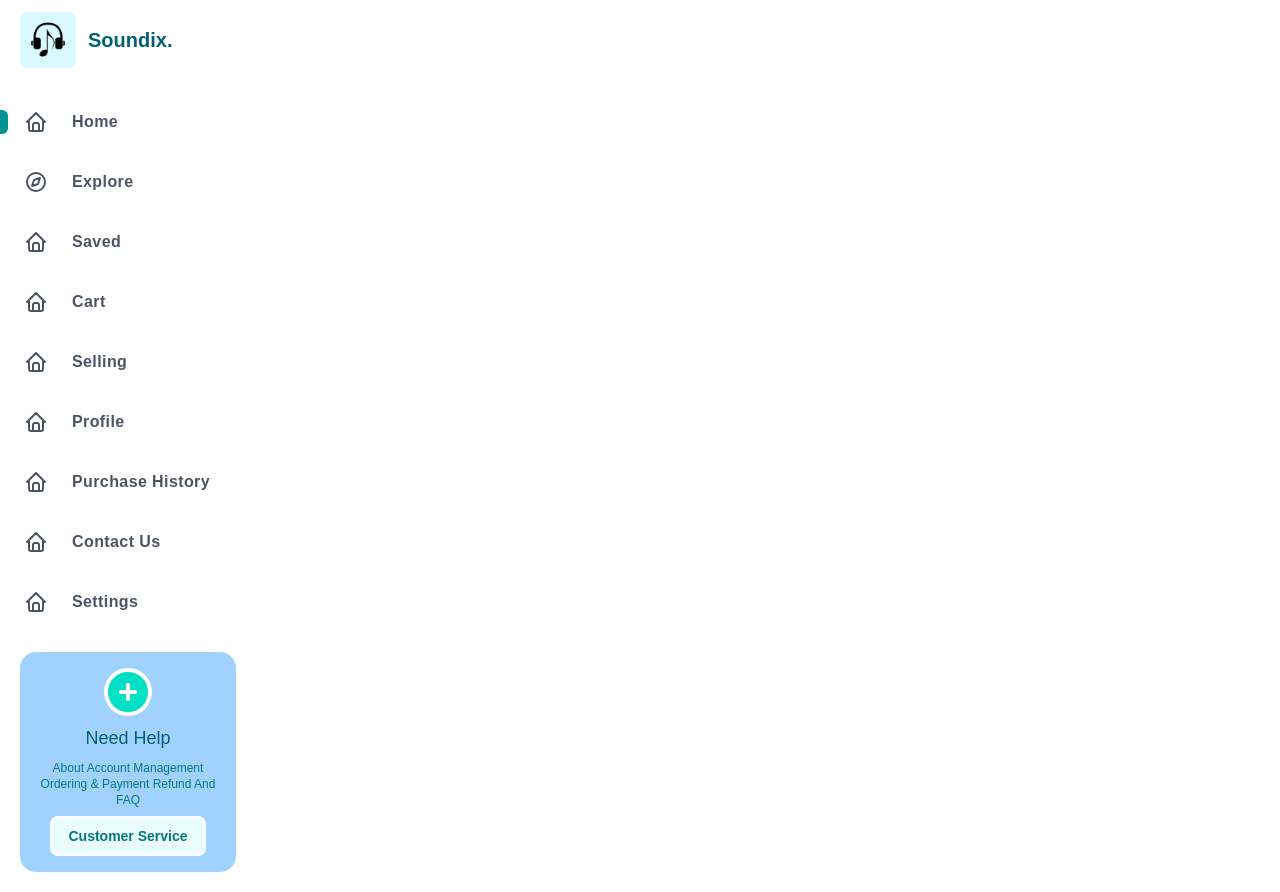
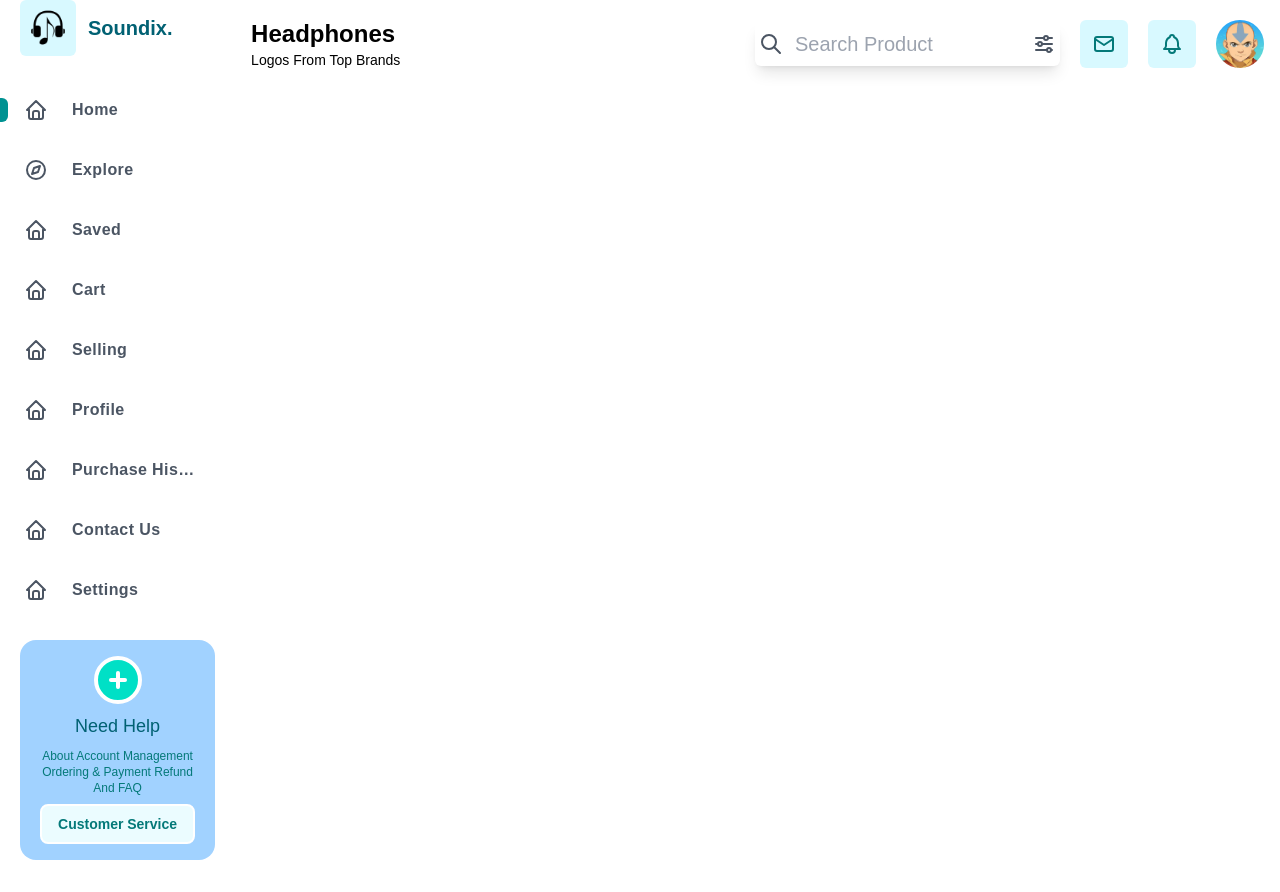
Before and after one commit to Majid-Arab/soundix-tailwind, a Next.js app: page / in a window 1280 px wide. Built offline with nearby package versions, Linux system fonts and the light colour scheme.

Commit message:
Navbar responsive styling Mobile footer Sidebar support box max width

```diff
--- a/src/app/layout.tsx
+++ b/src/app/layout.tsx
@@ -22,20 +22,19 @@ export default function RootLayout({
     <html lang="en">
       <body className="h-screen flex font-sans">
         {/* <!-- Sidebar --> */}
-        <div className="h-full w-72 xl:w-64 text-white flex-shrink-0 py-3">
+        <div className="h-full lg:w-72">
           <Sidebar />
         </div>
 
         <div className="flex flex-col w-full gap-3">
           {/* <!-- Header --> */}
-          <header className="h-16 w-full py-3">{/* <Navbar /> */}</header>
+          <nav className="h-16 w-full py-3">
+            <Navbar />
+          </nav>
 
-          <div className="flex flex-grow">
+          <div className="flex">
             {/* <!-- Main Content --> */}
-            <main className="flex-grow">
-              {/* {children} */}
-              {/* <Footer /> */}
-            </main>
+            <main className="flex-grow">{/* {children} */}</main>
 
             {/* <!-- Aside --> */}
             <aside className="h-full w-96 xl:w-[350px] flex-shrink-0">
@@ -43,6 +42,11 @@ export default function RootLayout({
             </aside>
           </div>
         </div>
+
+        {/* <!-- Footer --> */}
+        <footer className="absolute w-full bottom-0">
+          <Footer />
+        </footer>
       </body>
     </html>
   );
--- a/src/components/footer.tsx
+++ b/src/components/footer.tsx
@@ -4,7 +4,7 @@ import Avatar from "../../public/avatar.png";
 
 function Footer() {
   return (
-    <div className="flex justify-around items-center md:hidden lg:hidden">
+    <div className="flex justify-around items-center sm:block md:hidden lg:hidden">
       <button
         type="button"
         className="relative rounded-md bg-[#D8F9FF] p-3 text-[#047979] hover:text-white hover:bg-[#047979]"
--- a/src/components/navbar/Popup.tsx
+++ b/src/components/navbar/Popup.tsx
@@ -7,7 +7,6 @@ function Popup() {
   return (
     <div className="absolute inset-y-0 right-0 flex items-center justify-between gap-5 pr-2 sm:static sm:inset-auto sm:ml-6 sm:pr-0">
       <Search />
-
       <div className="relative hidden lg:flex gap-5">
         <button
           type="button"
--- a/src/components/navbar/headphoneTitle.tsx
+++ b/src/components/navbar/headphoneTitle.tsx
@@ -2,11 +2,9 @@ import React from "react";
 
 function HeadphoneTitle() {
   return (
-    <div className="flex flex-1 items-center justify-center sm:items-stretch sm:justify-start">
-      <div className="">
-        <h1 className="text-2xl font-semibold">Headphones</h1>
-        <p>Logos From Top Brands</p>
-      </div>
+    <div className="flex flex-col justify-start sm:items-stretch">
+      <h1 className="text-xl md:text-2xl font-semibold">Headphones</h1>
+      <p className="text-sm md:text-md">Logos From Top Brands</p>
     </div>
   );
 }
--- a/src/components/navbar/index.tsx
+++ b/src/components/navbar/index.tsx
@@ -1,18 +1,15 @@
 import React from "react";
-import Search from "./search";
 import HeadphoneTitle from "./headphoneTitle";
 import Popup from "./Popup";
 
 function Index() {
   return (
-    <nav>
-      <div className="mx-auto max-w-7xl  px-2">
-        <div className="relative flex h-16 items-center justify-between">
-          <HeadphoneTitle />
-          <Popup />
-        </div>
+    <div className="px-4">
+      <div className="relative flex h-16 items-center justify-between">
+        <HeadphoneTitle />
+        <Popup />
       </div>
-    </nav>
+    </div>
   );
 }
 
--- a/src/components/navbar/search.tsx
+++ b/src/components/navbar/search.tsx
@@ -1,14 +1,20 @@
+"use client";
+
 import { IconAdjustmentsHorizontal, IconSearch } from "@tabler/icons-react";
-import Image from "next/image";
-import Avatar from "../../../public/avatar.png";
-import React from "react";
+import React, { useState } from "react";
 
 function Search() {
+  const [isSearchOpen, setSearchOpen] = useState(false);
+
+  const toggleSearch = () => {
+    setSearchOpen(!isSearchOpen);
+  };
+
   return (
     <div className="relative text-gray-600 focus-within:text-gray-400">
-      <span className="absolute inset-y-0 left-0 flex items-center pl-2">
+      <span className="absolute inset-y-0 left-0 sm:right-20 flex items-center">
         <button
-          type="submit"
+          onClick={toggleSearch}
           className="p-1 focus:outline-none focus:shadow-outline"
         >
           <IconSearch stroke={2} />
@@ -17,14 +23,18 @@ function Search() {
       <input
         type="search"
         name="q"
-        className="py-2 text-xl text-white shadow-lg rounded-md pl-10 focus:outline-none focus:bg-white focus:text-gray-900"
+        className={`py-2 text-xl text-white shadow-lg rounded-md pl-10 focus:outline-none focus:bg-white focus:text-gray-900 ${
+          isSearchOpen ? "block" : "hidden lg:block"
+        }`}
         placeholder="Search Product"
       />
 
       <span className="absolute inset-y-0 right-0 flex items-center pl-2">
         <button
           type="submit"
-          className="p-1 focus:outline-none focus:shadow-outline"
+          className={`p-1 focus:outline-none focus:shadow-outline ${
+            isSearchOpen ? "block" : "hidden lg:block"
+          }`}
         >
           <IconAdjustmentsHorizontal stroke={2} />
         </button>
--- a/src/components/sidebar/support.tsx
+++ b/src/components/sidebar/support.tsx
@@ -3,7 +3,7 @@ import React from "react";
 
 function Support() {
   return (
-    <div className="flex justify-center items-center ">
+    <div className="flex justify-center items-center max-w-72">
       <div className="flex justify-around items-center flex-col gap-2 p-4 m-5 bg-[#A1D2FF] text-[#047979] rounded-2xl">
         <div>
           <div className="bg-[#00E0C6] border-white border-4 relative rounded-full p-2 text-white font-semibold">
```
